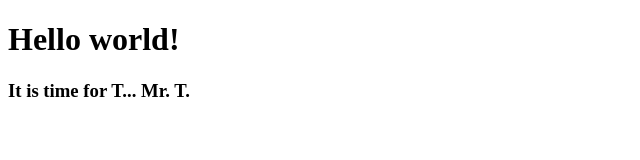
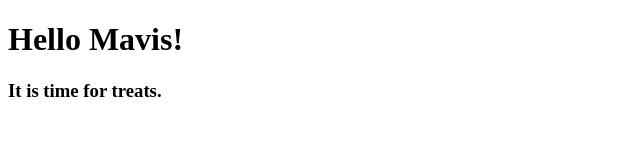
Before and after one commit to mikesmall/react_hello_world, a React (Create React App) app: page / in a window 1280 px wide. Shown: the top 160 px of the page, without its empty margins (0-640 px from the left). Built offline with nearby package versions, Linux system fonts and the light colour scheme.

Commit message:
Component data with Props

```diff
--- a/public/index.html
+++ b/public/index.html
@@ -23,7 +23,7 @@
   </head>
   <body>
     <noscript>
-      You need to enable JavaScript to run this app.
+      Who disables JavaScript?! You'll need to enable JavaScript to run this app.
     </noscript>
     <div id="root"></div>
     <!--
--- a/src/App.js
+++ b/src/App.js
@@ -7,8 +7,8 @@
     // make sure to return some UI
     return (
       <div>
-        <h1>Hello world!</h1>
-        <h3>It is time for T... Mr. T.</h3>
+        <h1>Hello {this.props.name}!</h1>
+        <h3>It is time for treats.</h3>
       </div>
     )
   }
--- a/src/index.js
+++ b/src/index.js
@@ -3,6 +3,6 @@
 import Hello from './App.js';
 
 ReactDOM.render(
-  <Hello />,
+  <Hello name={"Mavis"} />,
   document.getElementById('root')
 )
```
